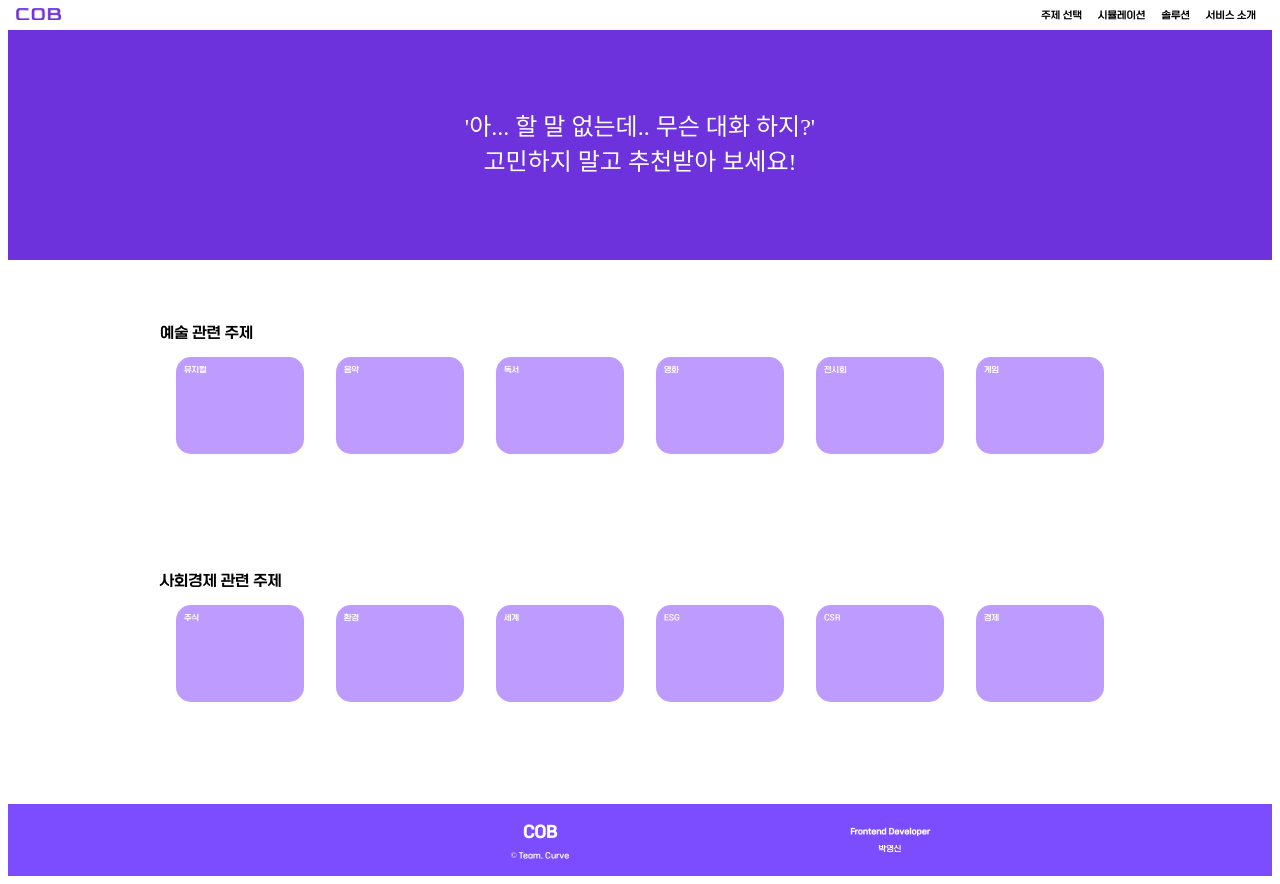
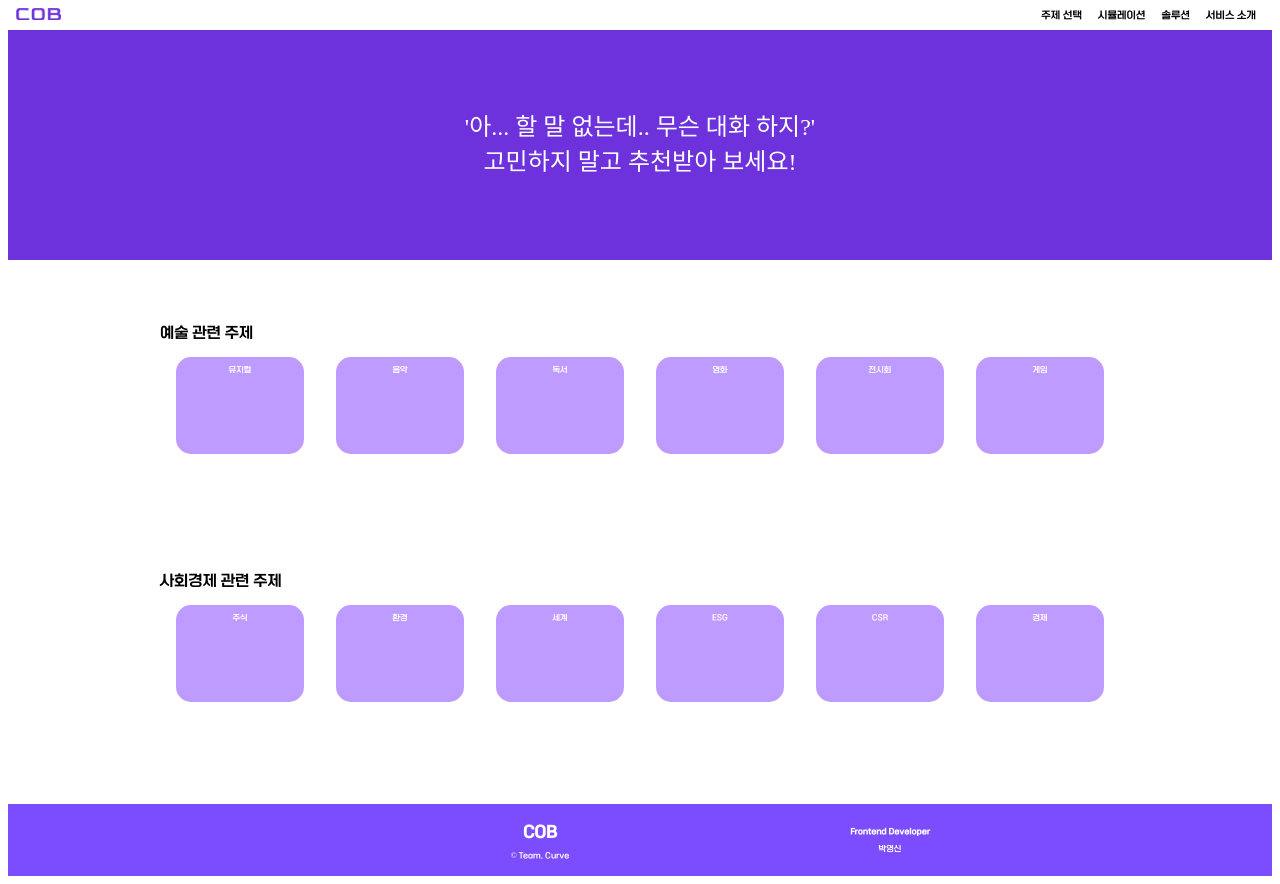
Before and after one commit to dudtlstm/curve_cob, a React (Create React App) app in the folder cob/: page /smalltalk in a window 1280 px wide. Built offline with nearby package versions, Linux system fonts and the light colour scheme; a web font is replaced by a local one.

Commit message:
✨Feat: completed SmallTalk page
- Ends here due to incomplete design
- it would be the page that is not very functional and very bad ..

```diff
--- a/cob/src/pages/SmallTalk.js
+++ b/cob/src/pages/SmallTalk.js
@@ -1,8 +1,15 @@
-import React from 'react';
+import React, { useState } from 'react';
 import '../style/SmallTalk.css';
 
 
 export default function SmallTalk() {
+
+    const [selectedContent, setSelectedContent] = useState(null);
+
+    const handleContentClick = (contentId) => {
+        setSelectedContent(contentId);
+    };
+
     return(
         <div className="smalltalk-container">
             <div className="smalltalk-top">
@@ -19,24 +26,18 @@ export default function SmallTalk() {
                             예술 관련 주제
                         </div>
                         <div className="box-content">
-                            <div className="content content1">
-                                뮤지컬
-                            </div>
-                            <div className="content content2">
-                                음악
-                            </div>
-                            <div className="content content3">
-                                독서
-                            </div>
-                            <div className="content content4">
-                                영화
-                            </div>
-                            <div className="content content5">
-                                전시회
-                            </div>
-                            <div className="content content6">
-                                게임
-                            </div>
+                            {['뮤지컬', '음악', '독서', '영화', '전시회', '게임'].map((item, index) => (
+                                <div
+                                    key={index}
+                                    className="content"
+                                    style={{
+                                        backgroundColor: selectedContent === item ? '#6D32DB' : '#BE9BFF',
+                                    }}
+                                    onClick={() => handleContentClick(item)}
+                                >
+                                    {item}
+                                </div>
+                            ))}
                         </div>
                     </div>
                     <div className="smalltalk-body-box">
@@ -44,24 +45,18 @@ export default function SmallTalk() {
                             사회경제 관련 주제
                         </div>
                         <div className="box-content">
-                            <div className="content content1">
-                                주식
-                            </div>
-                            <div className="content content2">
-                                환경
-                            </div>
-                            <div className="content content3">
-                                세계
-                            </div>
-                            <div className="content content4">
-                                ESG
-                            </div>
-                            <div className="content content5">
-                                CSR
-                            </div>
-                            <div className="content content6">
-                                경제
-                            </div>
+                            {['주식', '환경', '세계', 'ESG', 'CSR', '경제'].map((item, index) => (
+                                <div
+                                    key={index}
+                                    className="content"
+                                    style={{
+                                        backgroundColor: selectedContent === item ? '#6D32DB' : '#BE9BFF',
+                                    }}
+                                    onClick={() => handleContentClick(item)}
+                                >
+                                    {item}
+                                </div>
+                            ))}
                         </div>
                     </div>
                 </div>
--- a/cob/src/style/SmallTalk.css
+++ b/cob/src/style/SmallTalk.css
@@ -48,15 +48,21 @@
 .box-content {
     display: grid;
     grid-template-columns: repeat(6, 1fr);
+    text-align: center;
 }
 
 .content {
-    display: grid;
-    grid-template-columns: repeat(2, 1fr);
     border-radius: 15px;
     background-color: #BE9BFF;
     padding: 1rem 1rem 10rem;
     margin: 2rem;
+    color: #ffffff;
 
-    color: #ffffff;
+    display: flex;
+    justify-content: center;
+    transition: transform -.3s ease-in-out;
 }
+
+.content:hover {
+    transform: scale(1.02);
+}
```
